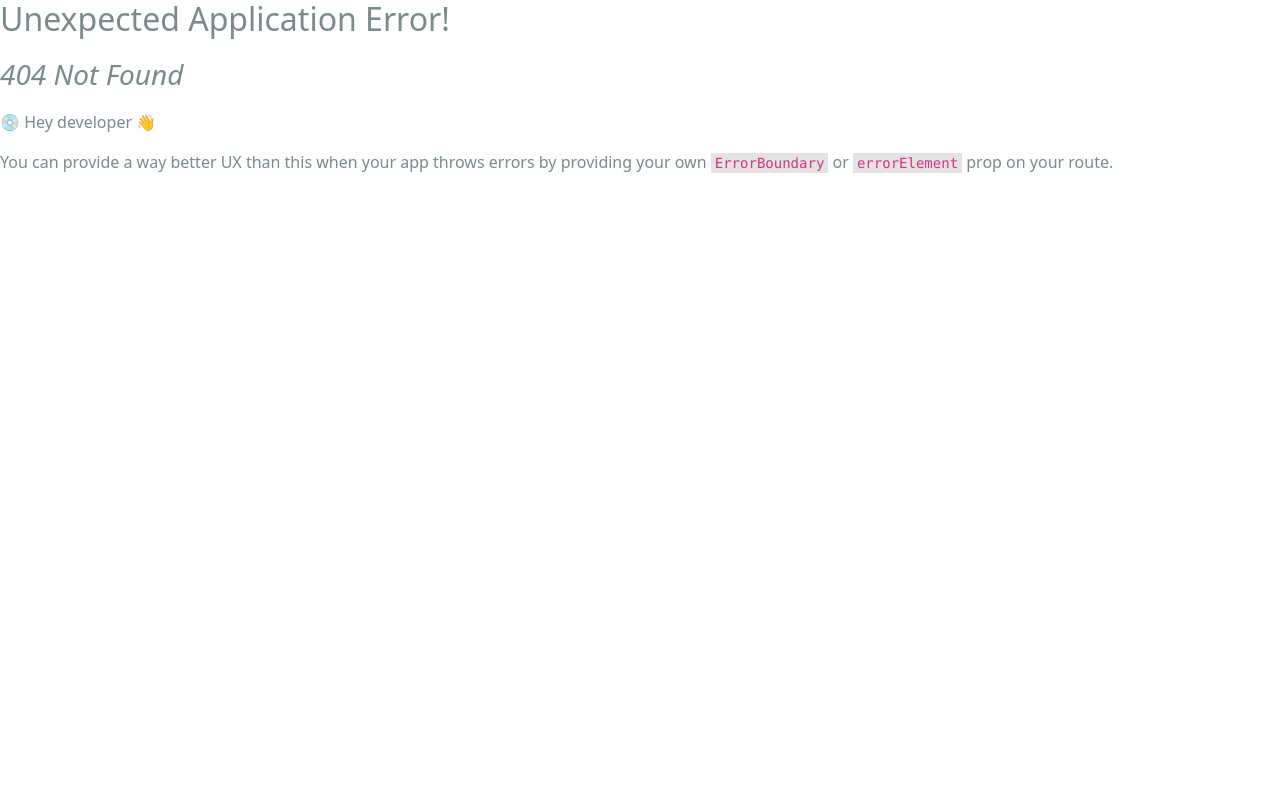
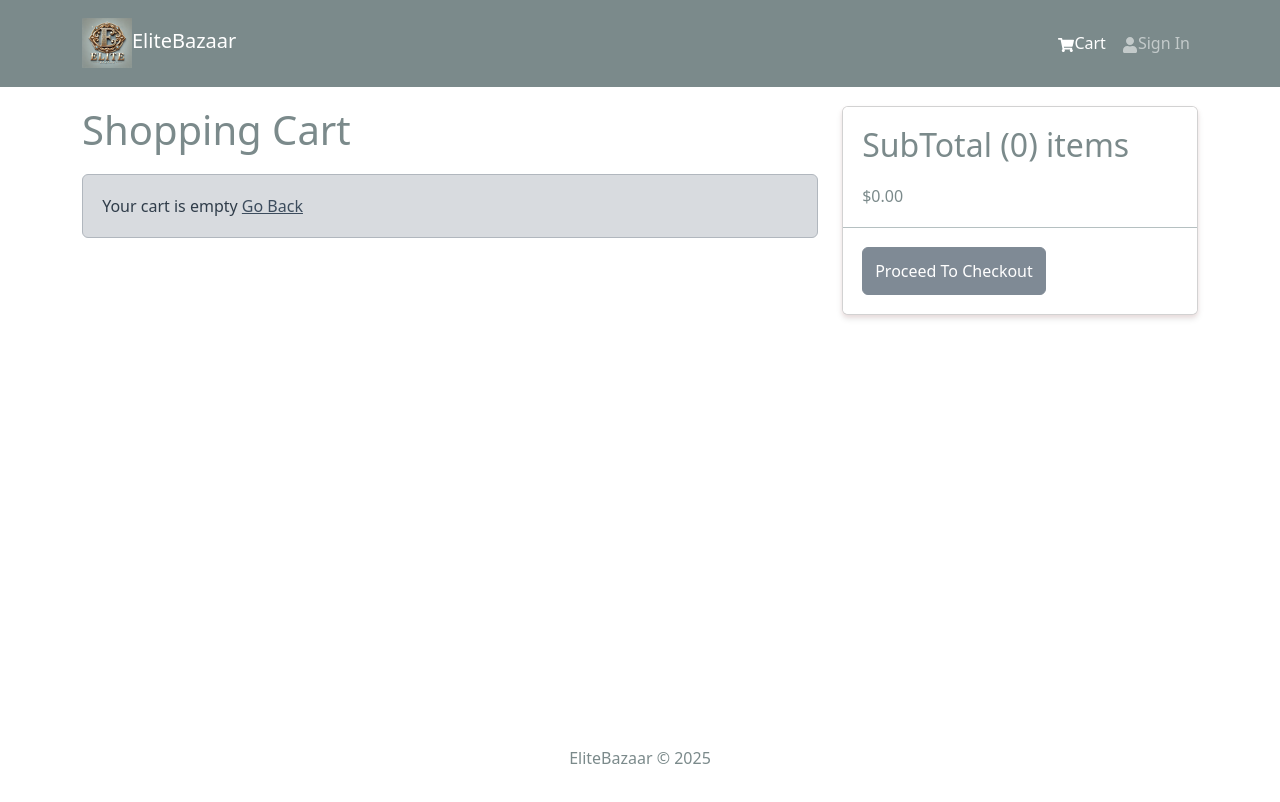
Before and after one commit to sudeep104/EliteBazaar, a React (Create React App) app in the folder frontend/: page /cart in a window 1280 px wide. Before the commit this address had no page. Shown: the top 802 px of the page. Built offline with nearby package versions, Linux system fonts and the light colour scheme.

Commit message:
add cart screen with functionality to display items, update quantities, and calculate subtotal

```diff
--- a/frontend/src/components/Header.jsx
+++ b/frontend/src/components/Header.jsx
@@ -1,10 +1,14 @@
-import React from 'react'
-import { Navbar, Nav, Container } from "react-bootstrap";
+import React from "react";
+import { Badge, Navbar, Nav, Container } from "react-bootstrap";
 import { FaShoppingCart, FaUser } from "react-icons/fa";
 import { LinkContainer } from "react-router-bootstrap";
-import logo from '../assets/elite.png';
+import { useSelector } from "react-redux";
+import logo from "../assets/elite.png";
 
 function Header() {
+  const { cartItems } = useSelector((state) => state.cart);
+  console.log(cartItems);
+
   return (
     <header>
       <Navbar bg="dark" variant="dark" expand="md" collapseOnSelect>
@@ -17,25 +21,31 @@
           </LinkContainer>
           <Navbar.Toggle aria-controls="basic-navbar-nav" />
           <Navbar.Collapse id="basic-navbar-nav">
-                <Nav className='ms-auto'>
+            <Nav className="ms-auto">
               <LinkContainer to="/cart">
                 <Nav.Link>
-                    <FaShoppingCart />Cart
+                  <FaShoppingCart />
+                  Cart
+                  {cartItems.length > 0 && (
+                    <Badge pill bg="success" style={{ marginLeft: "5px" }}>
+                      {cartItems.reduce((a, c) => a + c.qty, 0)}
+                      {/* a =accumulator, c = currentItem */}
+                    </Badge>
+                  )}
                 </Nav.Link>
               </LinkContainer>
               <LinkContainer to="/login">
                 <Nav.Link>
-                    <FaUser />Sign In
+                  <FaUser />
+                  Sign In
                 </Nav.Link>
               </LinkContainer>
             </Nav>
           </Navbar.Collapse>
         </Container>
-
       </Navbar>
-
     </header>
-  )
+  );
 }
 
-export default Header
+export default Header;
--- a/frontend/src/index.js
+++ b/frontend/src/index.js
@@ -15,12 +15,14 @@
 import reportWebVitals from "./reportWebVitals";
 import HomeScreen from "./screens/HomeScreen";
 import ProductScreen from "./screens/ProductScreen";
+import CrtScreen from "./screens/CrtScreen";
 
 const router = createBrowserRouter(
   createRoutesFromElements(
     <Route path="/" element={<App />}>
       <Route index={true} path="/" element={<HomeScreen />} />
       <Route path="/product/:id" element={<ProductScreen />} />
+      <Route path="/cart" element={<CrtScreen />} />
     </Route>
   )
 );
--- /dev/null
+++ b/frontend/src/screens/CrtScreen.jsx
@@ -0,0 +1,100 @@
+import React from "react";
+import { Link, useNavigate } from "react-router-dom";
+import { useDispatch, useSelector } from "react-redux";
+import {
+  Row,
+  Col,
+  ListGroup,
+  Image,
+  Form,
+  Button,
+  Card,
+} from "react-bootstrap";
+import { FaTrash } from "react-icons/fa";
+import Message from "../components/Message";
+import { addToCart } from "../slices/cartSlice";
+
+const CrtScreen = () => {
+  const navigate = useNavigate();
+  const dispatch = useDispatch();
+  const cart = useSelector((state) => state.cart);
+  const { cartItems } = cart;
+
+  const addToCartHandler = async(product, qty) => {
+     dispatch(addToCart({ ...product, qty }));
+    // navigate('/cart');
+  };
+
+  return (
+    <Row>
+      <Col md={8}>
+        <h1 style={{ marginBottom: "20px" }}>Shopping Cart</h1>
+        {cartItems.length === 0 ? (
+          <Message>
+            Your cart is empty <Link to="/">Go Back</Link>
+          </Message>
+        ) : (
+          <ListGroup variant="flush">
+            {cartItems.map((item) => (
+              <ListGroup.Item key={item._id}>
+                <Row>
+                  <Col md={2}>
+                    <Image src={item.image} alt={item.name} fluid rounded />
+                  </Col>
+                  <Col>
+                    <Link to={`/product/${item._id}`}>{item.name}</Link>
+                  </Col>
+                  <Col md={2}>${item.price}</Col>
+                  <Col md={2}>
+                    <Form.Control
+                      as="select"
+                      value={item.qty}
+                      onChange={(e) => addToCartHandler(item, Number(e.target.value))}
+                    >
+                      {[...Array(item.countInStock).keys()].map((x) => (
+                        <option key={x + 1} value={x + 1}>
+                          {x + 1}
+                        </option>
+                      ))}
+                    </Form.Control>
+                  </Col>
+                  <Col md={2}>
+                    <Button type="button" variant="light">
+                      <FaTrash />
+                    </Button>
+                  </Col>
+                </Row>
+              </ListGroup.Item>
+            ))}
+          </ListGroup>
+        )}
+      </Col>
+      <Col md={4}>
+        <Card>
+          <ListGroup variant="flush">
+            <ListGroup.Item>
+              <h2>
+                SubTotal ({cartItems.reduce((acc, item) => acc + item.qty, 0)})
+                items
+              </h2>
+              $
+              {cartItems
+                .reduce((acc, item) => acc + item.qty * item.price, 0)
+                .toFixed(2)}
+            </ListGroup.Item>
+            <ListGroup.Item>
+                <Button
+                  type="button"
+                  className="btn-block"
+                  disabled={cartItems.length === 0}>
+                    Proceed To Checkout
+                </Button>
+            </ListGroup.Item>
+          </ListGroup>
+        </Card>
+      </Col>
+    </Row>
+  );
+};
+
+export default CrtScreen;
```
Lines whose indentation alone changed are shown as unchanged.
